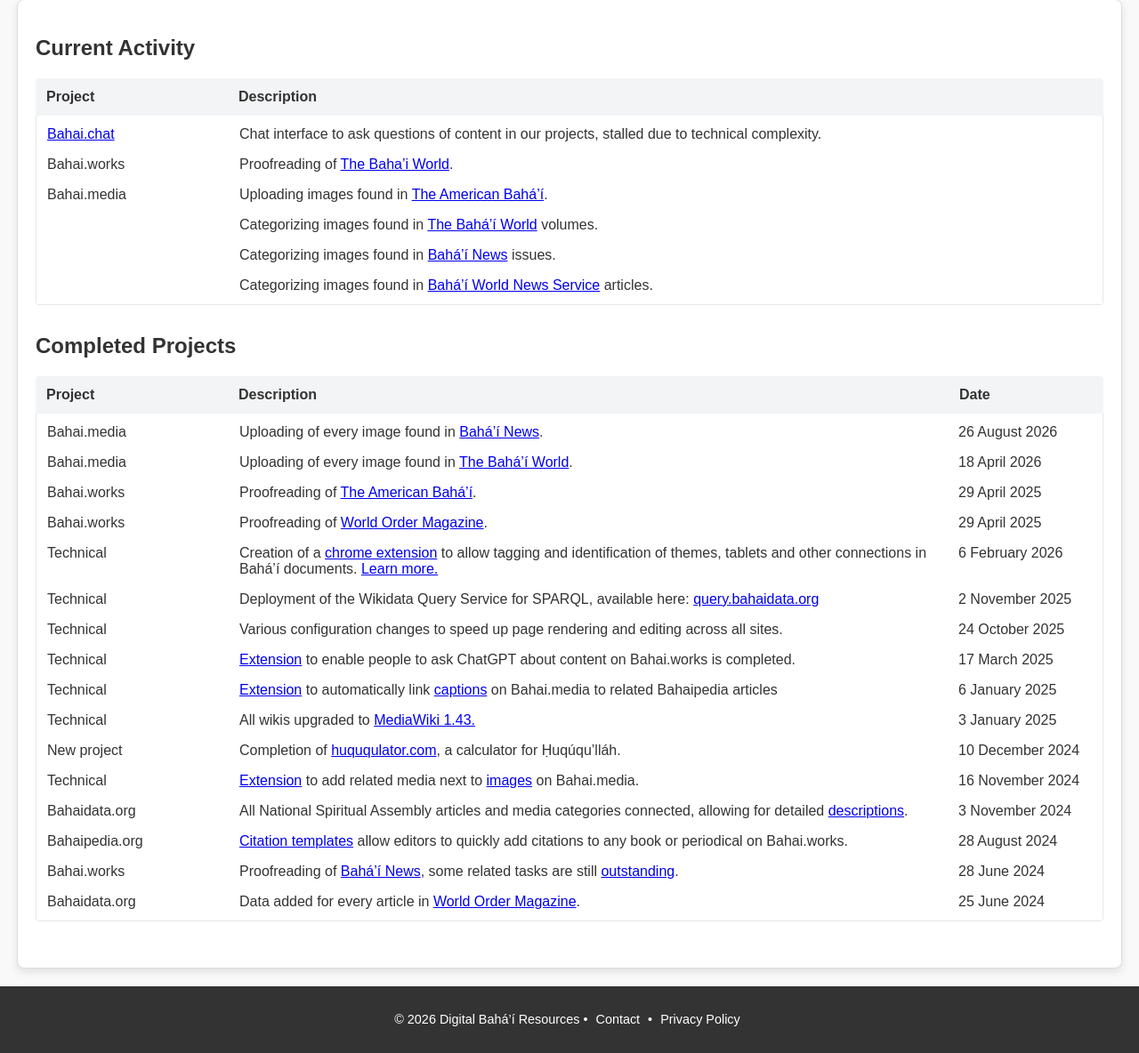
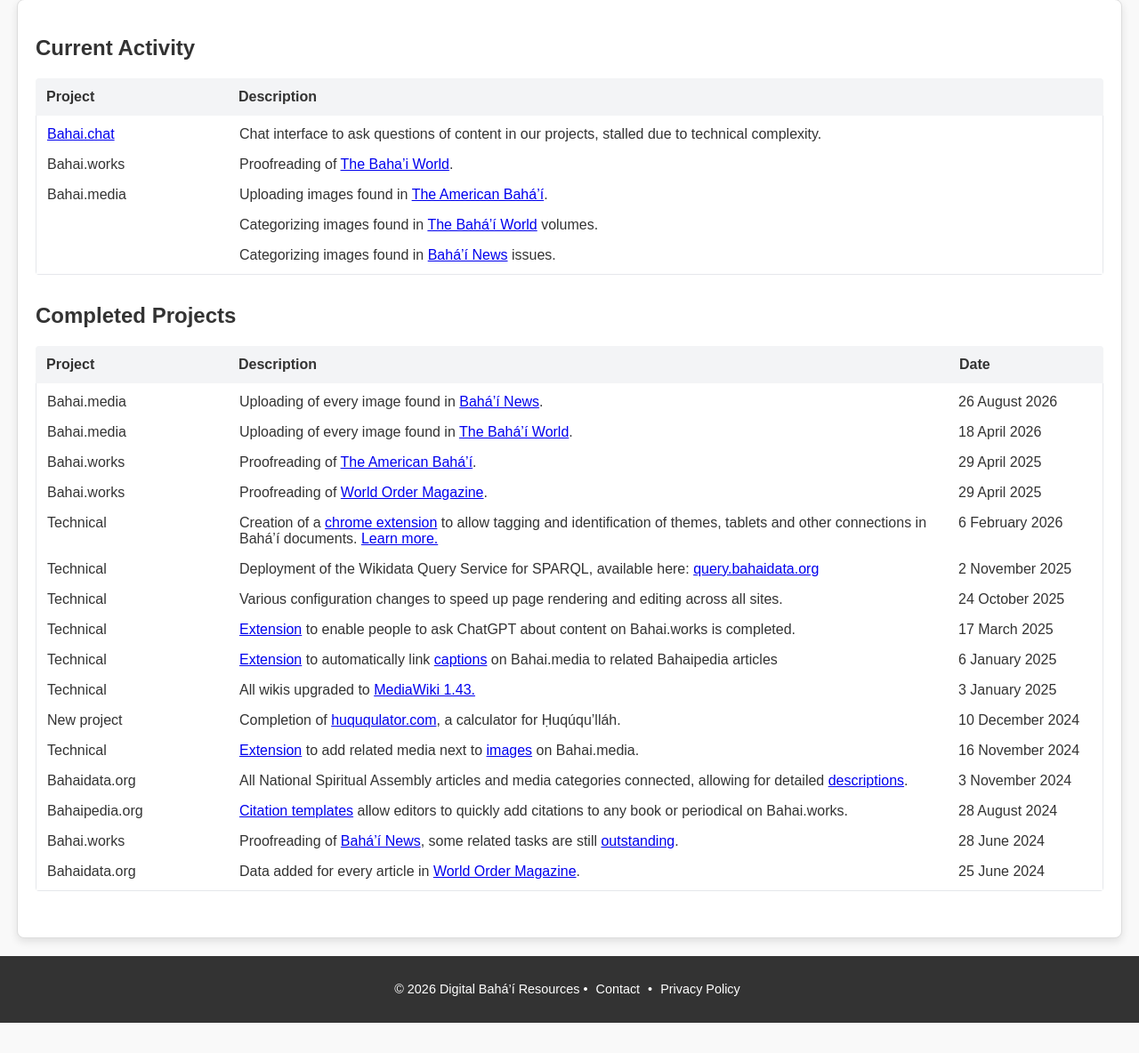
Before and after one commit to bahaipedia/digitalbahairesources, a Node server app: page /current-activity in a window 1280 px wide. Shown: the part 104-1288 px from the top of the page at 89% size. After the commit the page ends 1254 px from the top, so only its background shows below. Run offline with Node 20, Linux system fonts and the light colour scheme.

Commit message:
Update current-activity.ejs

```diff
--- a/views/current-activity.ejs
+++ b/views/current-activity.ejs
@@ -30,8 +30,6 @@
                                 <div class="col-details">Categorizing images found in <a href="https://bahai.media/Category:Bah%C3%A1%E2%80%99%C3%AD_World_category_review_in_progress">The Bahá’í World</a> volumes.</div>
                                 <div class="col-project"></div>
                                 <div class="col-details">Categorizing images found in <a href="https://bahai.media/Category:Bah%C3%A1%E2%80%99%C3%AD_News_category_review_in_progress">Bahá’í News</a> issues.</div>
-                                <div class="col-project"></div>
-                                <div class="col-details">Categorizing images found in <a href="https://bahai.media/Category:BWNS_category_review_not_started">Bahá’í World News Service</a> articles.</div>
                         </div>
                 </div>
 
```
